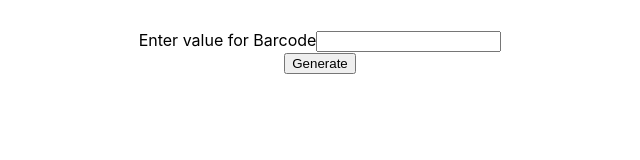
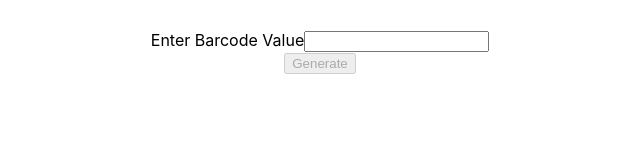
Before and after one commit to akindoju/barcode-generator, a React (Create React App) app: page /barcode in a window 1280 px wide. Shown: the top 160 px of the page, without its empty margins (320-960 px from the left). Built offline with nearby package versions, Linux system fonts and the light colour scheme.

Commit message:
disabled btn if field is empty to avoid errors and added one comment

```diff
--- a/src/pages/barcodePage/barcodePage.jsx
+++ b/src/pages/barcodePage/barcodePage.jsx
@@ -5,25 +5,23 @@ const BarcodePage = () => {
   const [barcodeValue, setBarcodeValue] = useState('');
   const [btnClicked, setBtnClicked] = useState(false);
 
-  // const displayBarcode = () => {
-  //   <Barcode barcodeValue={barcodeValue} />;
-  //   setBtnClicked(false);
-  // };
-
   return (
     <div>
       <form>
-        <label htmlFor="barcode">Enter value for Barcode</label>
+        <label htmlFor="barcode">Enter Barcode Value</label>
         <input
           id="barcode"
           onChange={(event) => {
             event.preventDefault();
             setBarcodeValue(event.target.value);
+
+            //to reset barcode value and also state
             setBtnClicked(false);
           }}
         />
       </form>
       <button
+        disabled={barcodeValue.length === 0}
         onClick={(event) => {
           event.preventDefault();
           setBtnClicked(true);
```
